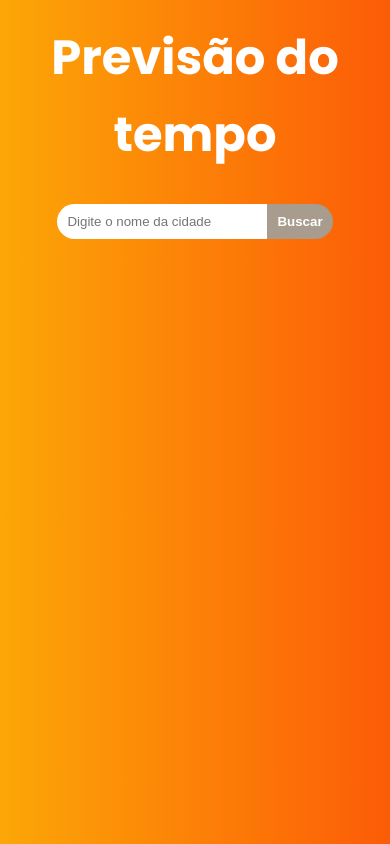
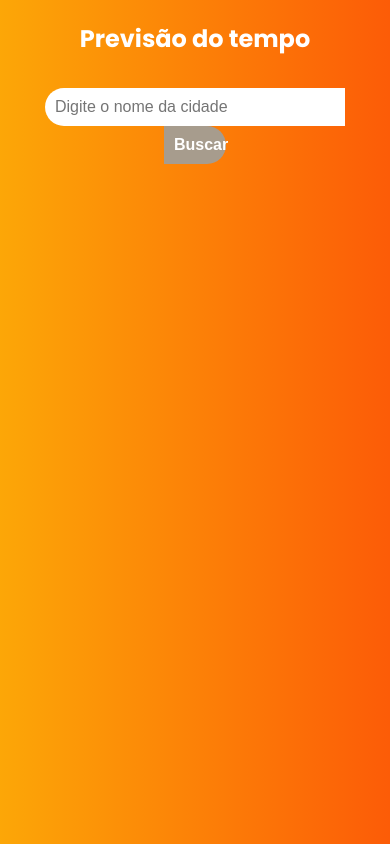
Before and after one commit to felippeximenes/previsaotempo, a React (Vite) app: page / in a window 390 px wide. Built offline with nearby package versions, Linux system fonts and the light colour scheme.

Commit message:
Adicionado a responsividade

```diff
--- a/src/App.css
+++ b/src/App.css
@@ -33,3 +33,50 @@ button {
 button:hover {
     background-color: #c9b8a7;
 }
+
+@media screen and (max-width: 768px) {
+    .container {
+        width: 90%;
+        margin: auto;
+        text-align: center;
+    }
+
+    input {
+        width: 100%;
+        padding: 10px;
+        font-size: 1rem;
+    }
+
+    button {
+        width: 20%;
+        padding: 10px;
+        font-size: 1rem;
+    }
+
+    .weather-container {
+        padding: 15px;
+    }
+
+    .weather-list {
+        flex-direction: column;
+        align-items: center;
+    }
+
+    .weather-item {
+        width: 100%;
+        margin-bottom: 10px;
+    }
+
+    h1, h2, h3 {
+        font-size: 1.5rem;
+    }
+
+    .temperature {
+        font-size: 2rem;
+    }
+
+    .details {
+        flex-direction: column;
+        gap: 10px;
+    }
+}
```
